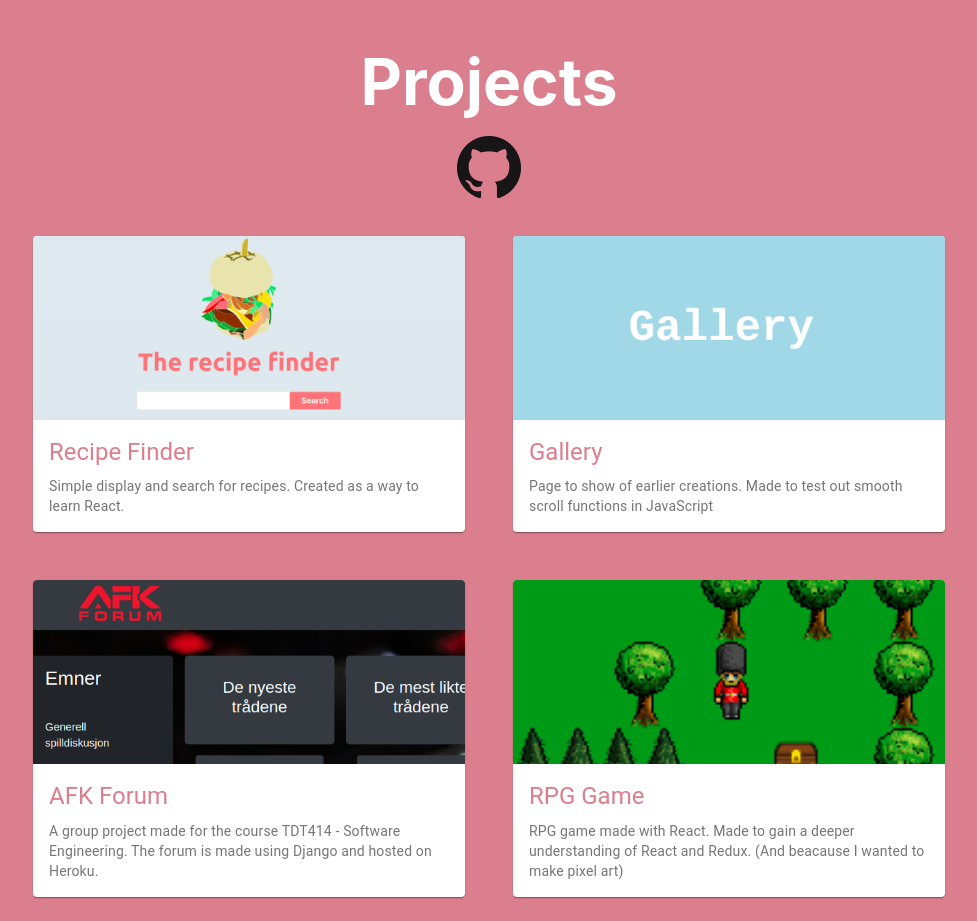
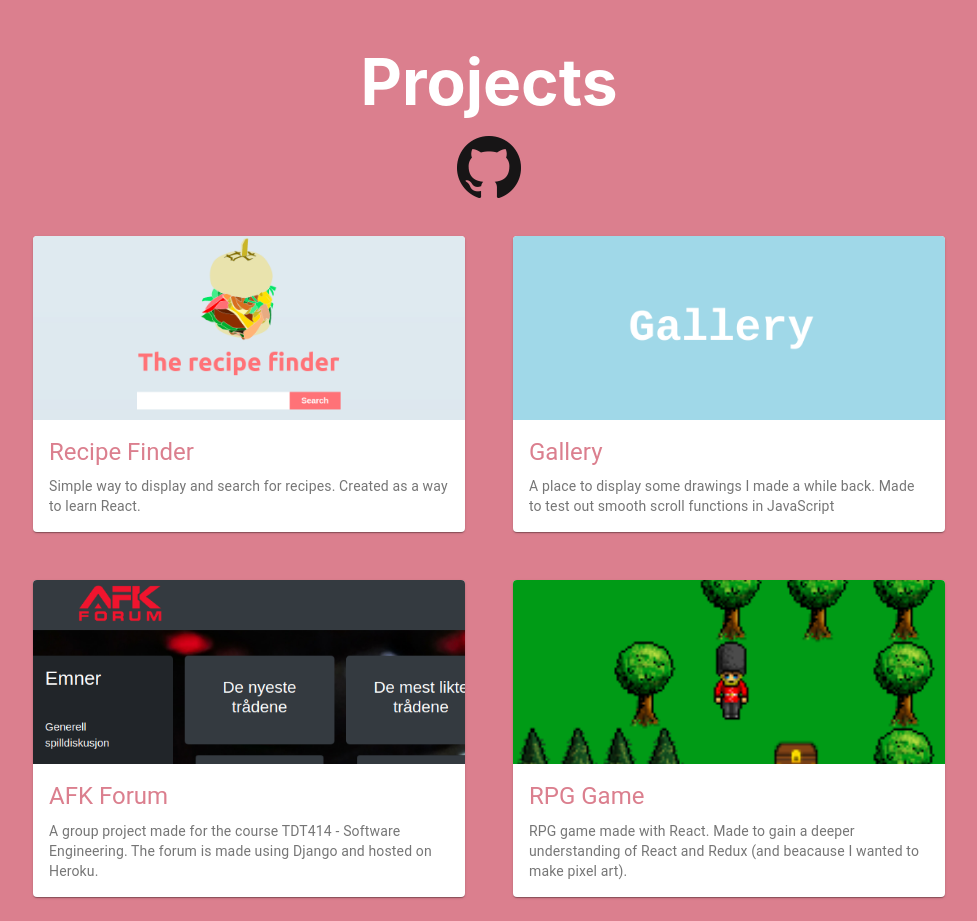
Before and after one commit to karoliks/karoliks.github.io, a React (Create React App) app: page / in a window 1280 px wide. Shown: the whole page, without its empty margins (151-1128 px from the left). Built offline with nearby package versions, Linux system fonts and the light colour scheme.

Commit message:
Update kproject decriptions

```diff
--- a/src/data/projectdata.js
+++ b/src/data/projectdata.js
@@ -3,14 +3,14 @@ export const projectdata = {
     img: "/projectvisuals/recipe-app.png",
     title: "Recipe Finder",
     desc:
-      "Simple display and search for recipes. Created as a way to learn React.",
+      "Simple way to display and search for recipes. Created as a way to learn React.",
     link: "https://karoliks.github.io/recipe-app/",
   },
   exp: {
     img: "/projectvisuals/exp.png",
     title: "Gallery",
     desc:
-      "Page to show of earlier creations. Made to test out smooth scroll functions in JavaScript",
+      "A place to display some drawings I made a while back. Made to test out smooth scroll functions in JavaScript",
     link: "https://karoliks.github.io/experimenting-with-smooth-scroll/",
   },
   afk: {
@@ -24,7 +24,7 @@ export const projectdata = {
     img: "/projectvisuals/Screenshot from 2020-08-16 17-39-17.png",
     title: "RPG Game",
     desc:
-      "RPG game made with React. Made to gain a deeper understanding of React  and Redux. (And beacause I wanted to make pixel art)",
+      "RPG game made with React. Made to gain a deeper understanding of React and Redux (and beacause I wanted to make pixel art).",
     link: "https://karoliks.github.io/react-game/",
   },
 };
```
